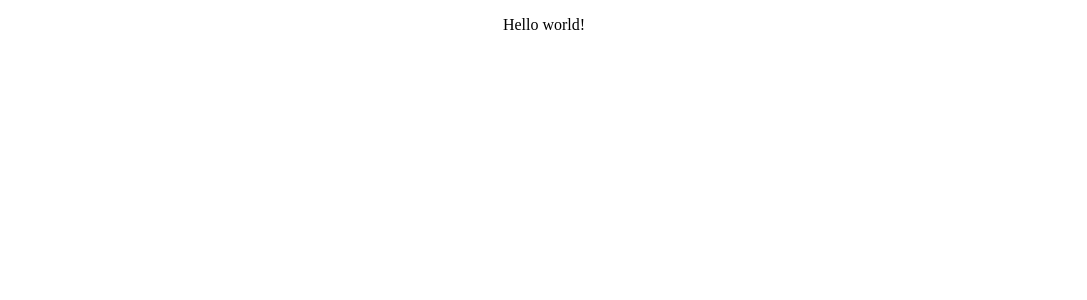
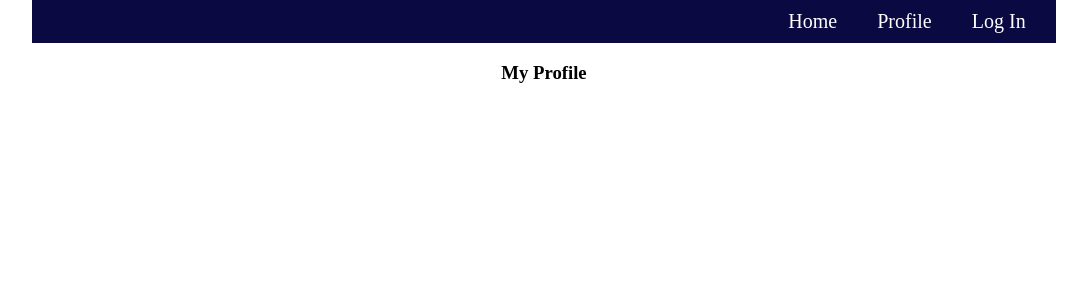
Before and after one commit to lesteven/pinterest-clone, a React app: page /myprofile in a window 1280 px wide. Shown: the top 300 px of the page, without its empty margins (96-1183 px from the left). Built offline with nearby package versions, Linux system fonts and the light colour scheme.

Commit message:
add twitter auth

```diff
--- a/package.json
+++ b/package.json
@@ -23,6 +23,7 @@
   "dependencies": {
     "axios": "^0.16.2",
     "body-parser": "^1.17.2",
+    "cookie-parser": "^1.4.3",
     "express": "^4.15.3",
     "express-session": "^1.15.3",
     "mongodb": "^2.2.30",
--- a/public/style.css
+++ b/public/style.css
@@ -1,3 +1,24 @@
 body{
 	text-align: center;
+	margin:0 10% 10% 10%;
 }
+nav a{
+	text-decoration: none;
+	color:white;
+	margin:2%;
+	cursor:pointer;
+}
+a:hover{
+	color:orange;
+}
+.navBar{
+	background-color:#0a0941;
+	font-size:20px;
+	padding: 1%;
+	text-align: right;
+}
+@media only screen and (max-width:1050px){
+	body{
+		margin:0;
+	}
+}
--- /dev/null
+++ b/src/components/navBar.jsx
@@ -0,0 +1,30 @@
+import React,{Component} from 'react';
+import {
+  BrowserRouter as Router,
+  Route,
+  Link
+} from 'react-router-dom'
+import Home from '../views/home.jsx';
+import MyProfile from '../views/myProfile.jsx';
+
+class NavBar extends Component{
+	render(){
+		return(
+			<Router>
+			<div>
+				<nav className = 'navBar'>
+					<Link to ='/'>Home</Link>
+					<Link to ='/myprofile'>Profile</Link>
+					<a href='/auth/twitter'>Log In</a>
+				</nav>
+
+				<Route exact path = '/' component ={Home}/>
+				<Route exact path = '/myprofile' component={MyProfile}/>
+			</div>
+			</Router>
+		)
+	}
+}
+
+
+export default NavBar;
--- a/src/index.jsx
+++ b/src/index.jsx
@@ -1,11 +1,12 @@
 import React,{Component} from 'react';
 import ReactDOM from 'react-dom';
+import NavBar from './components/navBar.jsx';
 
 class Index extends Component{
 	render(){
 		return(
 			<div>
-				<p>Hello world!</p>
+				<NavBar/>
 			</div>
 		)
 	}
--- /dev/null
+++ b/src/views/home.jsx
@@ -0,0 +1,13 @@
+import React, {Component} from 'react';
+
+class Home extends Component{
+	render(){
+		return(
+			<div>
+			<h3>Home</h3>
+			</div>
+		)
+	}
+}
+
+export default Home;
--- /dev/null
+++ b/src/views/myProfile.jsx
@@ -0,0 +1,13 @@
+import React, {Component} from 'react';
+
+class MyProfile extends Component{
+	render(){
+		return(
+			<div>
+			<h3>My Profile</h3>
+			</div>
+		)
+	}
+}
+
+export default MyProfile;
--- a/webpack.config.js
+++ b/webpack.config.js
@@ -30,7 +30,7 @@ module.exports = {
     query:{presets:['react','es2015']}
 	}
   ]
-},
+}/*,
   plugins: [
 new webpack.DefinePlugin({
       'process.env.NODE_ENV': '"production"'
@@ -57,5 +57,5 @@ new webpack.DefinePlugin({
       threshold: 10240,
       minRatio: 0.8
     })
-  ]
+  ]*/
 };
```
Also changed, not shown: models/user.js (added, +9 -0 lines), routes/twitterRouter.js (added, +49 -0 lines), server.js (+28 -3 lines), 3 other files (tests, documents, lock files or other folders).
